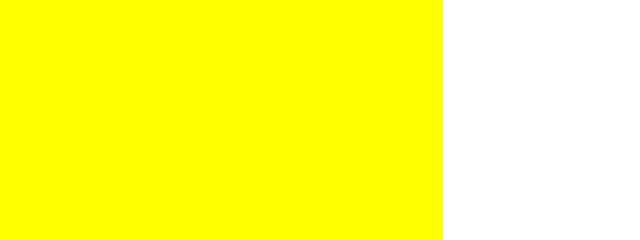
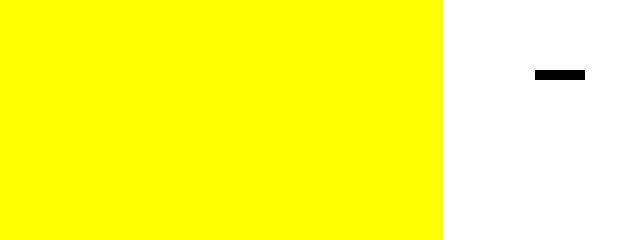
Before and after one commit to SabirAmeen/Team, a plain HTML site: page index.html in a window 1280 px wide. Shown: the part 430-670 px from the top of the page, 65-705 px from the left. Drawn offline with Linux system fonts and the light colour scheme.

Commit message:
my small div

```diff
--- a/index.html
+++ b/index.html
@@ -31,6 +31,17 @@
 				background-color: yellow;
 
 			}
+			#div6
+			{
+				width:50px;
+				height: 10px;
+				position:absolute;
+				top:500px;
+				left:600px;
+				background-color: black;
+
+
+			}
 		</style>
 	</head>
 	<body>
@@ -44,5 +55,6 @@
 		</div>
 		<div id="div4"></div>
 		<div id="div5"></div>
+		<div id="div6"></div>
 	</body>
 </html>
```
